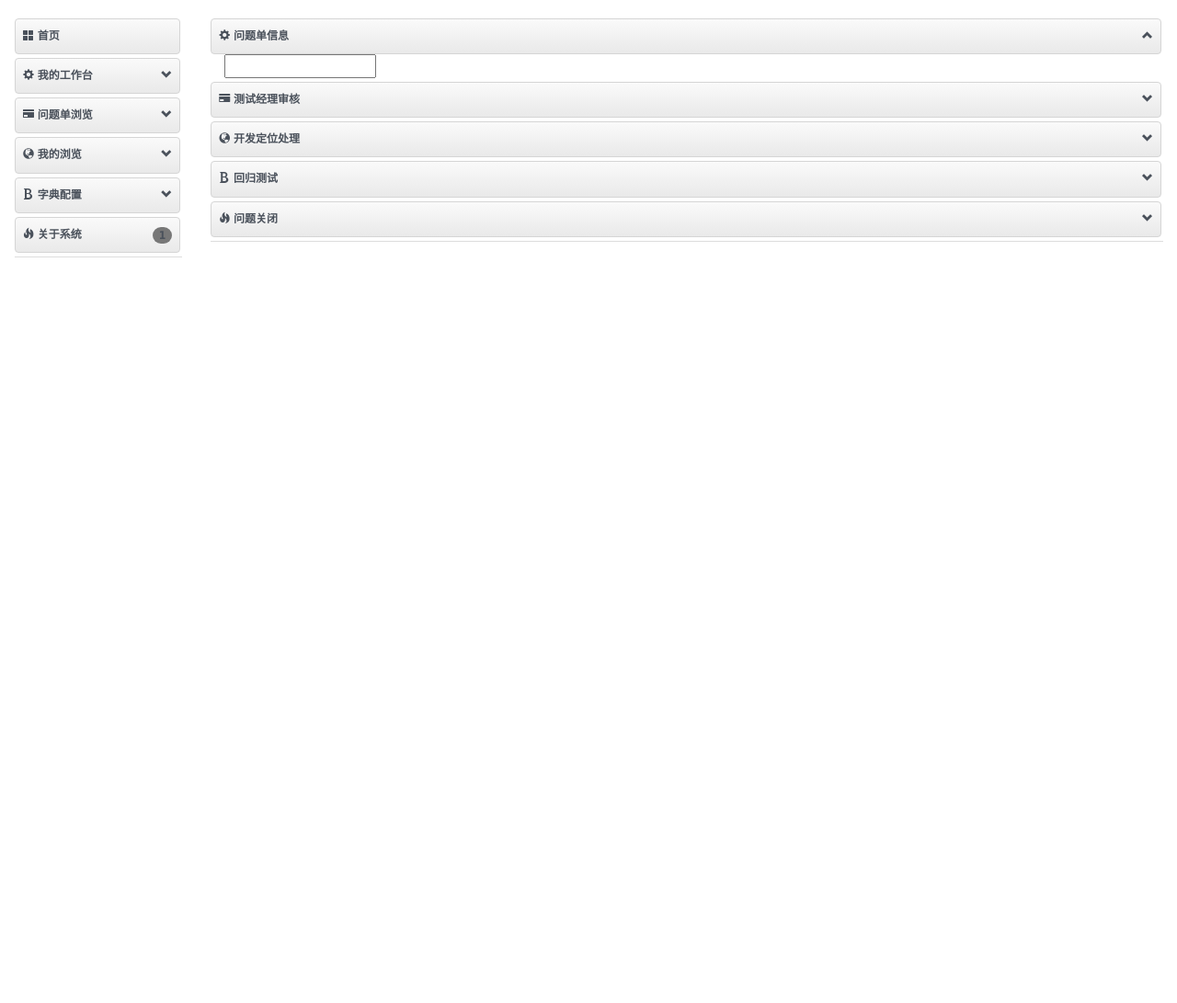
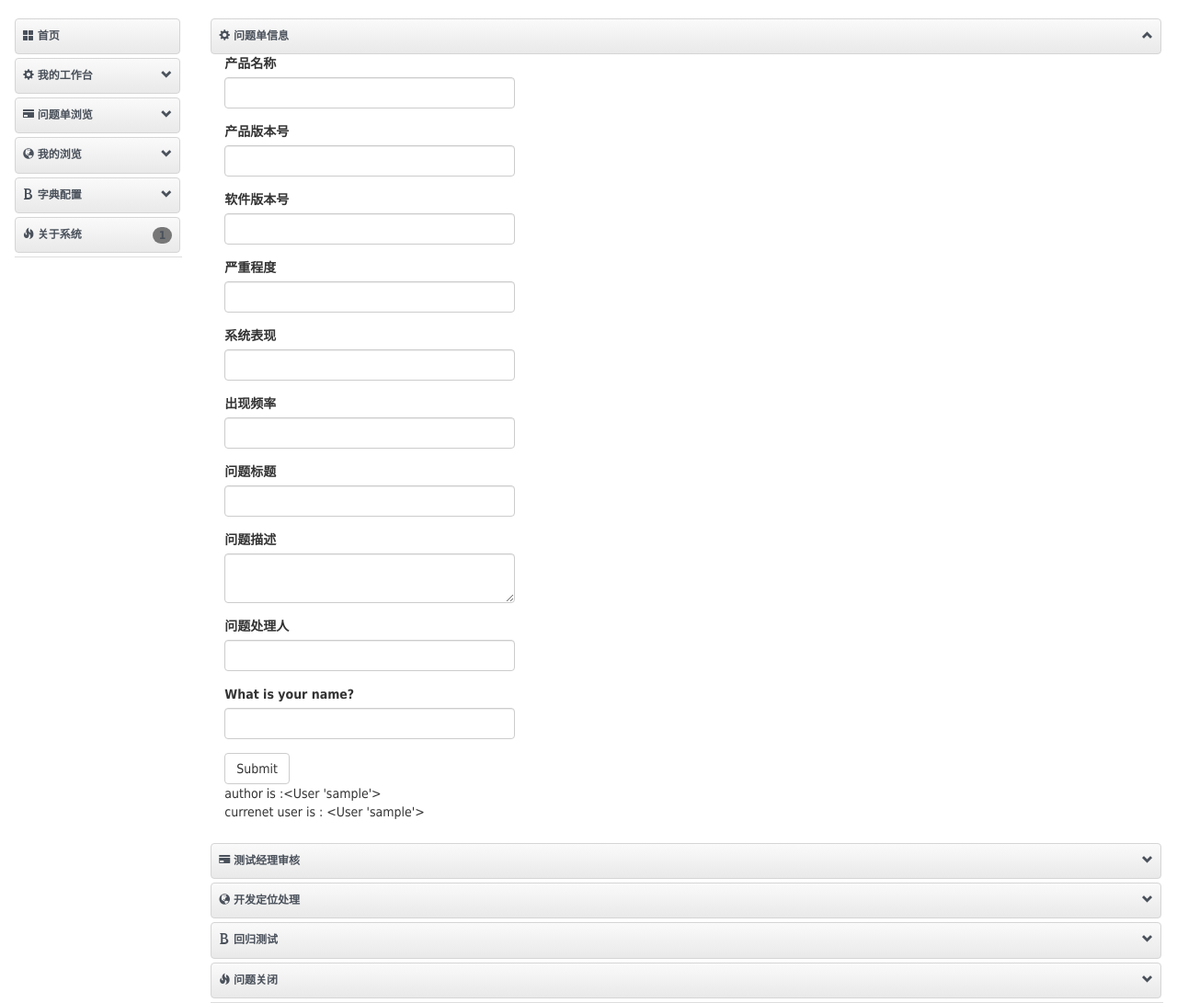
Before and after one commit to StitchIQ/dts_test, a Flask app: template app/templates/bugs.html in a window 1280 px wide, after a click on "问题单信息". Shown: the part 52-1143 px from the top of the page at 92% size. Before the commit the page ends 332 px from the top, so only its background shows below. Run offline with Flask 2, Linux system fonts and the light colour scheme; the template is opened without the code that fills it: values that come from a table or form of the project are taken from there, others are empty; a user stored in the database is signed in; tables that the repository leaves empty hold one stand-in row (values such as "Sample post"); some libraries are stand-ins or nearby versions.

Commit message:
add bug edit right

```diff
--- a/app/main/forms.py
+++ b/app/main/forms.py
@@ -8,7 +8,7 @@ from flask.ext.pagedown.fields import PageDownField
 
 
 class NameForm(Form):
-    name = StringField('What is your name?', validators=[Required()])
+    name = StringField('What is your name?', validators=[Required(), Email()])
     submit = SubmitField('Submit')
 
 
--- a/app/templates/bugs.html
+++ b/app/templates/bugs.html
@@ -88,7 +88,16 @@
     <li> <a href="#buginfo" class="nav-header collapsed" data-toggle="collapse"> <i class="glyphicon glyphicon-cog"></i> 问题单信息 <span class="pull-right glyphicon glyphicon-chevron-toggle"></span> </a>
         <ul id="buginfo" class="nav nav-list secondmenu collapse">
         <div class="col-md-4">
-            {{ form.bug_title(readonly="readonly")}}
+            {{ wtf.quick_form(form,horizontal_columns=('lg', 2, 20)) }}
+
+            {% if post.bug_owner == current_user %}
+                {{ wtf.quick_form(test,horizontal_columns=('lg', 2, 20)) }}
+                <li>author is :{{ post.bug_owner }}</li>
+                <li>currenet user is : {{ current_user }}</li>
+            {% else %}
+                <li>bug_owner is 222:{{ post.bug_owner }}</li>
+                <li>currenet user is : {{ current_user }}</li>
+            {% endif %}
 
             <br>
         </div>
```
Also changed, not shown: app/main/views.py (+25 -24 lines), data-dev.sqlite.
